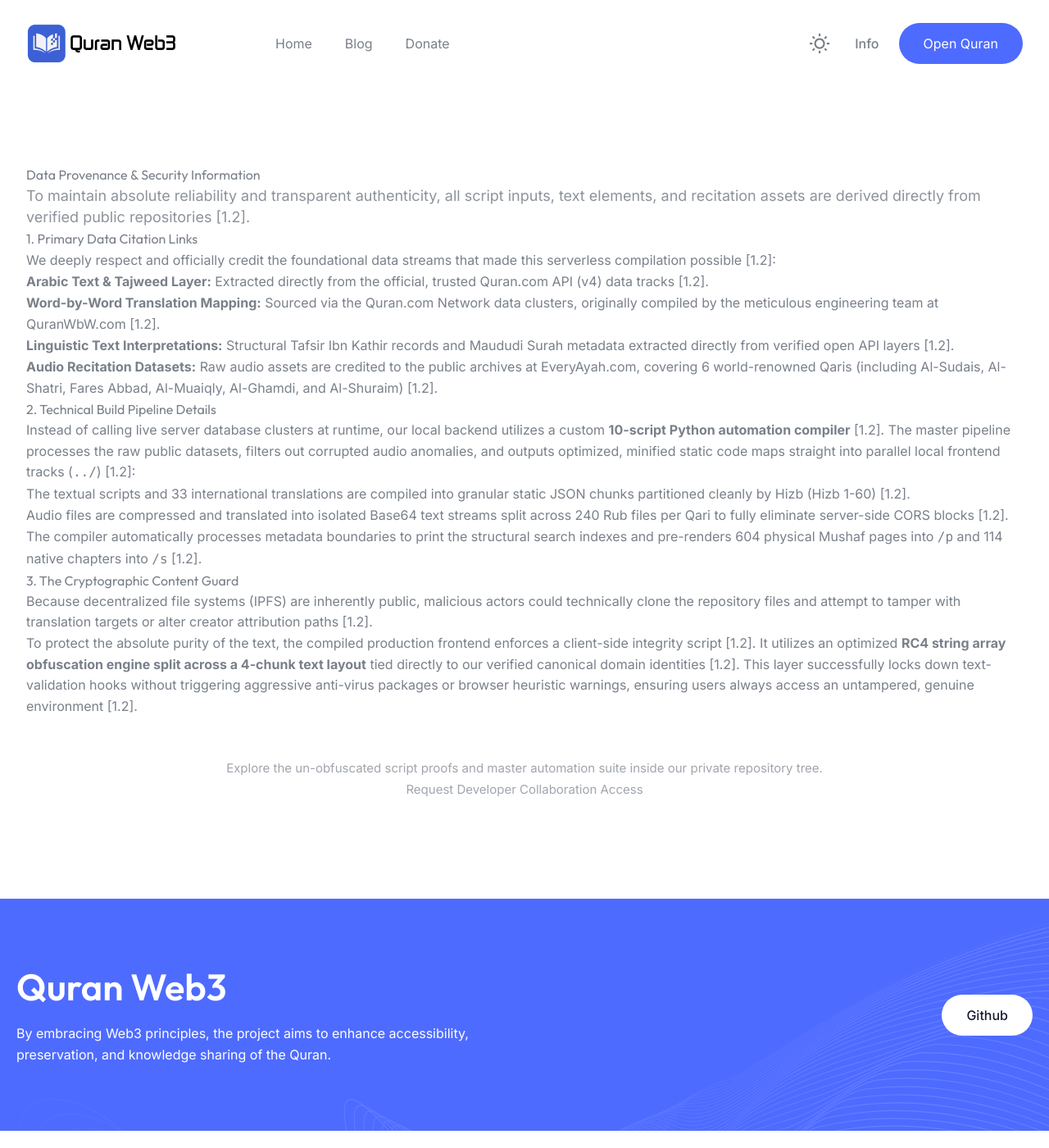
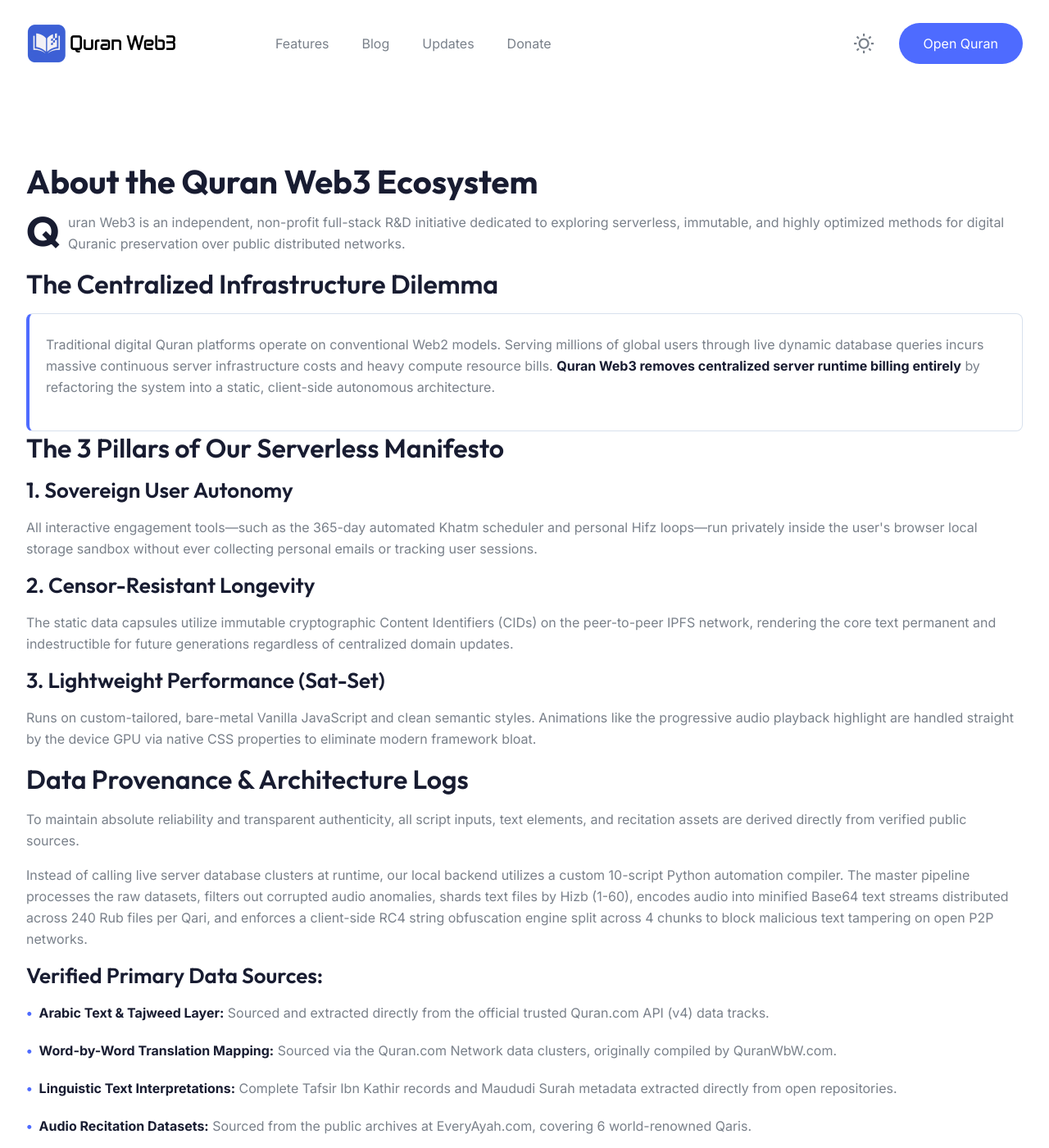
Before and after one commit to quran-web3/quran-web3.github.io, a Jekyll site: the page about.html, which Jekyll copies as it is, in a window 1280 px wide and 1400 px high. Shown: the whole window at 82% size. Built offline with Jekyll 4.4.1, drawn with Linux system fonts in a browser that asks for light colours; some of the changed text lies outside the part shown.

Commit message:
Update about.html

```diff
--- a/about.html
+++ b/about.html
@@ -46,9 +46,10 @@
             >
                 <nav>
                   <ul class="tc _o sf yo cg ep">
-                    <li><a href="/" class="xl" :class="{ 'mk': page === 'home' }">Home</a></li>
-                    <li><a href="/blog/" class="xl">Blog</a></li>
-                    <li><a href="/#donate" class="xl">Donate</a></li>
+                    <li><a href="{{ '/#features' | relative_url }}" class="xl">Features</a></li>
+                    <li><a href="{{ '/#blog' | relative_url }}" class="xl">Blog</a></li>
+                    <li><a href="{{ '/#status' | relative_url }}" class="xl">Updates</a></li>
+                    <li><a href="{{ '/#donate' | relative_url }}" class="xl">Donate</a></li>
                   </ul>
                 </nav>
                 <div class="tc wf ig pb no">
@@ -61,7 +62,6 @@
                       <img class="xc nm" src="/images/icon-moon.svg" alt="Moon" />
                     </label>
                   </div>
-                  <a href="/info.html" :class="{ 'nk yl' : page === 'home', 'ok' : page === 'home' && stickyMenu }" class="ek pk xl">Info</a>
                   <a href="https://quranweb3.vercel.app/" target="_blank" :class="{ 'hh/[0.15]' : page === 'home', 'sh' : page === 'home' && stickyMenu }" class="lk gh dk rg tc wf xf _l gi hi">Open Quran</a>
                 </div>
               </div>
@@ -73,50 +73,106 @@
                 <div class="tc sf yo zf kq">
                   <div class="bb ze">
                     <div class="animate_top rounded-md shadow-solid-13 bg-white dark:bg-blacksection border border-stroke dark:border-strokedark p-7.5 md:p-10">
-    <h1 class="w3-animate-opacity">Data Provenance & Security Information</h1>
-    <p style="font-size: 18px; opacity: 0.85;">
-        To maintain absolute reliability and transparent authenticity, all script inputs, text elements, and recitation assets are derived directly from verified public repositories [1.2].
-    </p>
+<h1 class="sj _j gk kk wm ac">About the Quran Web3 Ecosystem</h1>
 
-    <div class="divider"></div>
+<p class="dk pk ac">
+  <span class="sj _j gk kk wm" style="float: left; font-size: 50px; line-height: 40px; padding-right: 10px; margin-top: 4px;">Q</span>uran Web3 is an independent, non-profit full-stack R&D initiative dedicated to exploring serverless, immutable, and highly optimized methods for digital Quranic preservation over public distributed networks.
+</p>
 
-    <h2>1. Primary Data Citation Links</h2>
-    <p>We deeply respect and officially credit the foundational data streams that made this serverless compilation possible [1.2]:</p>
-    <ul>
-        <li><strong>Arabic Text & Tajweed Layer:</strong> Extracted directly from the official, trusted <a href="https://quran.com" target="_blank" rel="noopener noreferrer">Quran.com API (v4)</a> data tracks [1.2].</li>
-        <li><strong>Word-by-Word Translation Mapping:</strong> Sourced via the Quran.com Network data clusters, originally compiled by the meticulous engineering team at <a href="https://quranwbw.com" target="_blank" rel="noopener noreferrer">QuranWbW.com</a> [1.2].</li>
-        <li><strong>Linguistic Text Interpretations:</strong> Structural Tafsir Ibn Kathir records and Maududi Surah metadata extracted directly from verified open API layers [1.2].</li>
-        <li><strong>Audio Recitation Datasets:</strong> Raw audio assets are credited to the public archives at <a href="https://everyayah.com" target="_blank" rel="noopener noreferrer">EveryAyah.com</a>, covering 6 world-renowned Qaris (including Al-Sudais, Al-Shatri, Fares Abbad, Al-Muaiqly, Al-Ghamdi, and Al-Shuraim) [1.2].</li>
-    </ul>
+<h2 class="sj ck fk kk wm ac">The Centralized Infrastructure Dilemma</h2>
 
-    <div class="divider"></div>
+<blockquote class="hh rm _g ch pm sg ci ic" style="border-left: 4px solid #4E6BFF; padding-left: 20px;">
+  <p class="dk pk ac">Traditional digital Quran platforms operate on conventional Web2 models. Serving millions of global users through live dynamic database queries incurs massive continuous server infrastructure costs and heavy compute resource bills. <strong class="gk kk wm">Quran Web3 removes centralized server runtime billing entirely</strong> by refactoring the system into a static, client-side autonomous architecture.</p>
+</blockquote>
 
-    <h2>2. Technical Build Pipeline Details</h2>
-    <p style="line-height: 1.6;">
-        Instead of calling live server database clusters at runtime, our local backend utilizes a custom <strong>10-script Python automation compiler</strong> [1.2]. The master pipeline processes the raw public datasets, filters out corrupted audio anomalies, and outputs optimized, minified static code maps straight into parallel local frontend tracks (<code>../</code>) [1.2]:
-    </p>
-    <ul>
-        <li>The textual scripts and 33 international translations are compiled into granular static JSON chunks partitioned cleanly by Hizb (Hizb 1-60) [1.2].</li>
-        <li>Audio files are compressed and translated into isolated Base64 text streams split across 240 Rub files per Qari to fully eliminate server-side CORS blocks [1.2].</li>
-        <li>The compiler automatically processes metadata boundaries to print the structural search indexes and pre-renders 604 physical Mushaf pages into <code>/p</code> and 114 native chapters into <code>/s</code> [1.2].</li>
-    </ul>
+<h2 class="sj ck fk kk wm ac">The 3 Pillars of Our Serverless Manifesto</h2>
 
-    <div class="divider"></div>
+<h3 class="sj zj fk kk wm ac">1. Sovereign User Autonomy</h3>
+<p class="dk pk ac">All interactive engagement tools—such as the 365-day automated Khatm scheduler and personal Hifz loops—run privately inside the user's browser local storage sandbox without ever collecting personal emails or tracking user sessions.</p>
 
-    <h2>3. The Cryptographic Content Guard</h2>
-    <p style="line-height: 1.6;">
-        Because decentralized file systems (IPFS) are inherently public, malicious actors could technically clone the repository files and attempt to tamper with translation targets or alter creator attribution paths [1.2].
-    </p>
-    <p style="line-height: 1.6;">
-        To protect the absolute purity of the text, the compiled production frontend enforces a client-side integrity script [1.2]. It utilizes an optimized <strong>RC4 string array obfuscation engine split across a 4-chunk text layout</strong> tied directly to our verified canonical domain identities [1.2]. This layer successfully locks down text-validation hooks without triggering aggressive anti-virus packages or browser heuristic warnings, ensuring users always access an untampered, genuine environment [1.2].
-    </p>
+<h3 class="sj zj fk kk wm ac">2. Censor-Resistant Longevity</h3>
+<p class="dk pk ac">The static data capsules utilize immutable cryptographic Content Identifiers (CIDs) on the peer-to-peer IPFS network, rendering the core text permanent and indestructible for future generations regardless of centralized domain updates.</p>
 
-    <div class="divider"></div>
+<h3 class="sj zj fk kk wm ac">3. Lightweight Performance (Sat-Set)</h3>
+<p class="dk pk ac">Runs on custom-tailored, bare-metal Vanilla JavaScript and clean semantic styles. Animations like the progressive audio playback highlight are handled straight by the device GPU via native CSS properties to eliminate modern framework bloat.</p>
 
-    <p style="text-align: center; opacity: 0.7; margin-top: 50px; font-size: 15px;">
-        Explore the un-obfuscated script proofs and master automation suite inside our private repository tree.<br>
-        <a href="https://linkedin.com" target="_blank" rel="noopener noreferrer">Request Developer Collaboration Access</a>
-    </p>
+<h2 class="sj ck fk kk wm ac">Data Provenance & Architecture Logs</h2>
+
+<p class="dk pk ac">To maintain absolute reliability and transparent authenticity, all script inputs, text elements, and recitation assets are derived directly from verified public sources.</p>
+
+<p class="dk pk ac">Instead of calling live server database clusters at runtime, our local backend utilizes a custom 10-script Python automation compiler. The master pipeline processes the raw datasets, filters out corrupted audio anomalies, shards text files by Hizb (1-60), encodes audio into minified Base64 text streams distributed across 240 Rub files per Qari, and enforces a client-side RC4 string obfuscation engine split across 4 chunks to block malicious text tampering on open P2P networks.</p>
+
+<h3 class="sj zj fk kk wm ac">Verified Primary Data Sources:</h3>
+
+<ul class="tc sf cg ac dk pk">
+  <li>
+    <div class="tc">
+      <span class="mk ub gk bf">•</span>
+      <p><strong class="gk kk wm">Arabic Text & Tajweed Layer:</strong> Sourced and extracted directly from the official trusted Quran.com API (v4) data tracks.</p>
+    </div>
+  </li>
+  <li>
+    <div class="tc">
+      <span class="mk ub gk bf">•</span>
+      <p><strong class="gk kk wm">Word-by-Word Translation Mapping:</strong> Sourced via the Quran.com Network data clusters, originally compiled by QuranWbW.com.</p>
+    </div>
+  </li>
+  <li>
+    <div class="tc">
+      <span class="mk ub gk bf">•</span>
+      <p><strong class="gk kk wm">Linguistic Text Interpretations:</strong> Complete Tafsir Ibn Kathir records and Maududi Surah metadata extracted directly from open repositories.</p>
+    </div>
+  </li>
+  <li>
+    <div class="tc">
+      <span class="mk ub gk bf">•</span>
+      <p><strong class="gk kk wm">Audio Recitation Datasets:</strong> Sourced from the public archives at EveryAyah.com, covering 6 world-renowned Qaris.</p>
+    </div>
+  </li>
+</ul>
+
+<h2 class="sj ck fk kk wm ac">The Definitive FAQ Grid</h2>
+
+<div class="fh sm sg ci ac" markdown="0">
+  <div x-data="{ open: false }" class="hh rm _g ch pm sg ci ic" style="margin-bottom: 15px; padding: 15px 20px;">
+    <button @click="open = !open" class="vd tc un wf ph ab sj wj fk kk wm">
+      <span>Can this platform function completely offline?</span>
+      <span x-text="open ? '−' : '+'" class="ck"></span>
+    </button>
+    <div x-show="open" x-transition class="lc bh ch pm dk pk" style="margin-top: 15px; padding-top: 15px;">
+      Yes. Because the automation tree compiles datasets into relative local paths, the entire project folder can be saved directly onto a flash drive and opened on a local machine anywhere in the world with absolute runtime autonomy.
+    </div>
+  </div>
+  <div x-data="{ open: false }" class="hh rm _g ch pm sg ci ic" style="margin-bottom: 15px; padding: 15px 20px;">
+    <button @click="open = !open" class="vd tc un wf ph ab sj wj fk kk wm">
+      <span>Why is the decentralized P2P IPFS node marked as experimental?</span>
+      <span x-text="open ? '−' : '+'" class="ck"></span>
+    </button>
+    <div x-show="open" x-transition class="lc bh ch pm dk pk" style="margin-top: 15px; padding-top: 15px;">
+      The distributed P2P node currently operates as an un-optimized static snapshot container under a free Lighthouse storage tier to demonstrate infrastructure feasibility. For lightning-fast production use with zero routing delays, our Vercel cloud edge gateway is recommended.
+    </div>
+  </div>
+  <div x-data="{ open: false }" class="hh rm _g ch pm sg ci ic" style="margin-bottom: 15px; padding: 15px 20px;">
+    <button @click="open = !open" class="vd tc un wf ph ab sj wj fk kk wm">
+      <span>What does a database-free Quran mean for the community?</span>
+      <span x-text="open ? '−' : '+'" class="ck"></span>
+    </button>
+    <div x-show="open" x-transition class="lc bh ch pm dk pk" style="margin-top: 15px; padding-top: 15px;">
+      It means the entire application code runs locally inside your browser window. Once the static JSON structures load, you can navigate verses, tracks, and study markers instantly with zero dependence on external database stability.
+    </div>
+  </div>
+  <div x-data="{ open: false }" class="hh rm _g ch pm sg ci ic" style="margin-bottom: 15px; padding: 15px 20px;">
+    <button @click="open = !open" class="vd tc un wf ph ab sj wj fk kk wm">
+      <span>Who is behind the Quran Web3 project?</span>
+      <span x-text="open ? '−' : '+'" class="ck"></span>
+    </button>
+    <div x-show="open" x-transition class="lc bh ch pm dk pk" style="margin-top: 15px; padding-top: 15px;">
+      <p class="dk pk ac" style="margin-bottom: 12px;">This ecosystem is built and maintained by a single, independent hobbyist who loves tinkering with code as a self-taught way to learn web engineering.</p>
+      <p class="dk pk ac" style="margin-bottom: 12px;">The project began 3 years ago as a raw, personal sandbox. The early days were completely manual—painstakingly copy-pasting Quranic texts and Tajweed scripts from various sources like Quran NU, and sourcing international translations directly from Tanzil and QuranEnc. As the technical curiosity grew, the development evolved into hunting down bugs on StackOverflow, fetching live endpoints from al-quran.cloud, and eventually reverse-engineering the public API layers of quran.com. This long history of manual migration is why the backend scripts still contain specific, custom logic to convert modern data layers back to legacy formats just to keep the interface running smoothly. When the modern AI era arrived, the development speed accelerated rapidly, allowing this long chain of experimental scripts to finally mature into a stable, serverless production reality.</p>
+      <p class="dk pk ac">The platform operates strictly under the cryptographic pseudonym <strong class="gk kk wm">Zamil Hasballah</strong> to keep human names out of the picture. The alias itself carries a quiet spiritual manifesto: "Zamil" signifies a companion in service to the global community, while "Hasballah" serves as a permanent anchor reminding the builder that Allah alone is sufficient as the sustainer. By staying anonymous, the focus remains entirely on the purity of the sacred text.</p>
+    </div>
+  </div>
+</div>
                     </div>
                   </div>
                  </div>
@@ -149,45 +205,15 @@
     </main>
     <footer>
       <div class="bb ze ki xn 2xl:ud-px-0">
-        <div class="ji gp">
-          <div class="tc uf ap gg fp">
-            <div class="animate_top zd/2 to/4">
-              <a href="/">
-                <img src="/images/logo-light.png" alt="Logo" class="om" />
-                <img src="/images/logo-dark.png" alt="Logo" class="xc nm" />
-              </a>
-              <p class="lc fb">Revolutionizing Quranic studies through Web3, ensuring decentralization, transparency, and collaborative knowledge-sharing.</p>
-            </div>
-            <div class="vd ro tc sf rn un gg vn">
-              <div class="animate_top">
-                <h4 class="kk wm tj ec">Platform</h4>
-                <ul>
-                  <li><a href="https://quran-web3-nft.vercel.app/" target="_blank" class="sc xl vb">Quran-Web3.NFT </a></li>
-                  <li><a href="https://polygonscan.com/token/0x74814b153519f3d77d5521cd185dd3071b6a017a" target="_blank" class="sc xl vb">605 Pages NFT</a></li>
-                  <li>
-                    <a href="/mint.html" class="sc xl vb">
-                      Quran-Web3.NFT
-                      <span class="sc ek uj lk nh rg zi _i nc">Mint Coming Soon</span>
-                    </a>
-                  </li>
-                </ul>
-              </div>
-              <div class="animate_top">
-                <h4 class="kk wm tj ec">Network</h4>
-                <ul>
-                  <li><a href="https://ud.me/quran-web3.nft" target="_blank" class="sc xl vb">Unstoppable Domains</a></li>
-                  <li><a href="https://github.com/quran-web3" target="_blank" class="sc xl vb">Github</a></li>
-                  <li><a href="https://twitter.com/quran_web3" target="_blank" class="sc xl vb">Twitter (X)</a></li>
-                </ul>
-              </div>
-            </div>
-          </div>
-        </div>
         <div class="bh ch pm tc uf sf yo wf xf ap cg fp bj">
           <div class="animate_top">
             <ul class="tc wf gg">
-              <li><a href="/privacy-policy.html" class="xl">Privacy Policy</a></li>
-              <li><a href="/support.html" class="xl">Support</a></li>
+              <li>
+                <a href="{{ '/' | relative_url }}">
+                  <img src="{{ '/images/logo-light.png' | relative_url }}" alt="Logo" class="om" />
+                  <img src="{{ '/images/logo-dark.png' | relative_url }}" alt="Logo" class="xc nm" />
+                </a>
+              </li>
             </ul>
           </div>
           <div class="animate_top">
```
